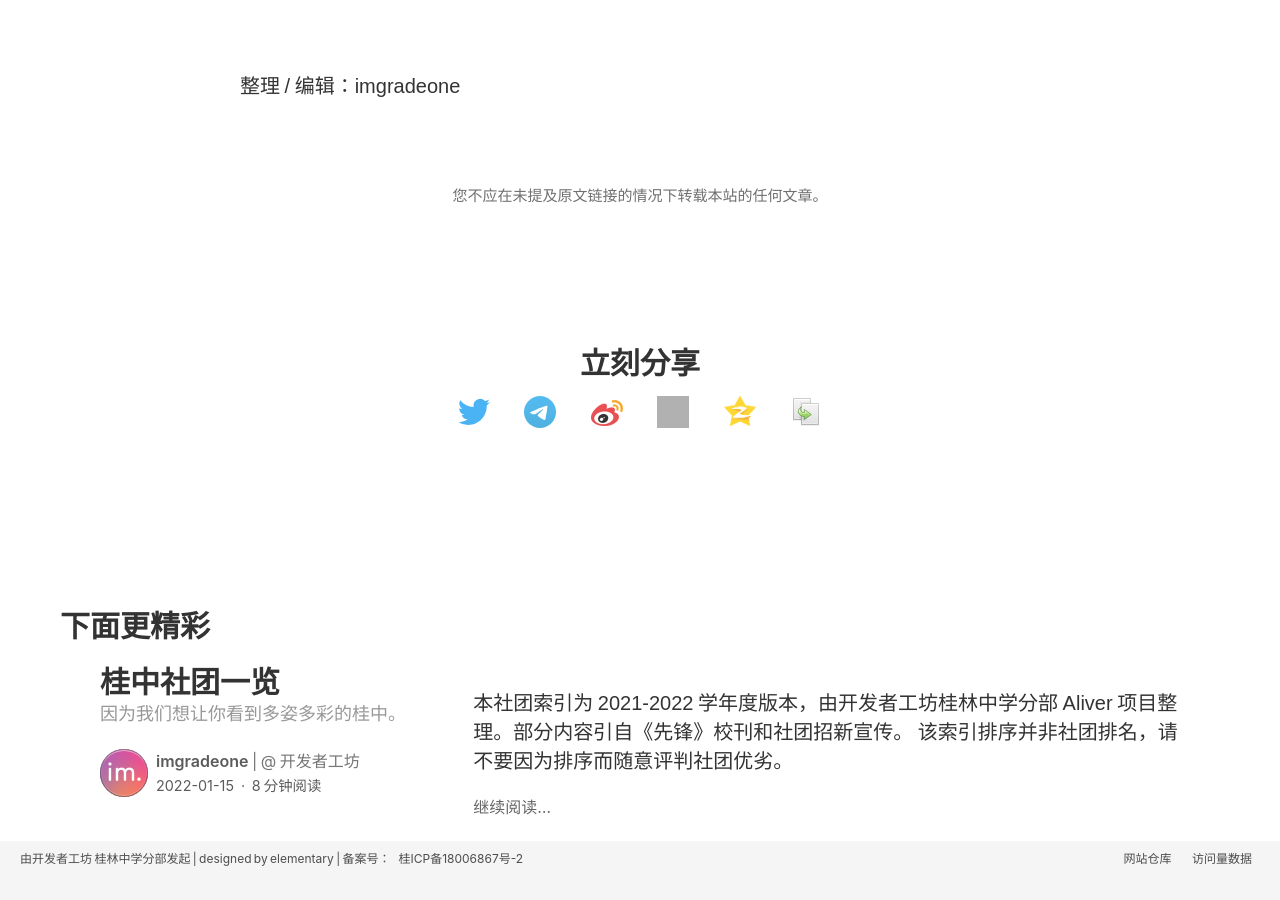
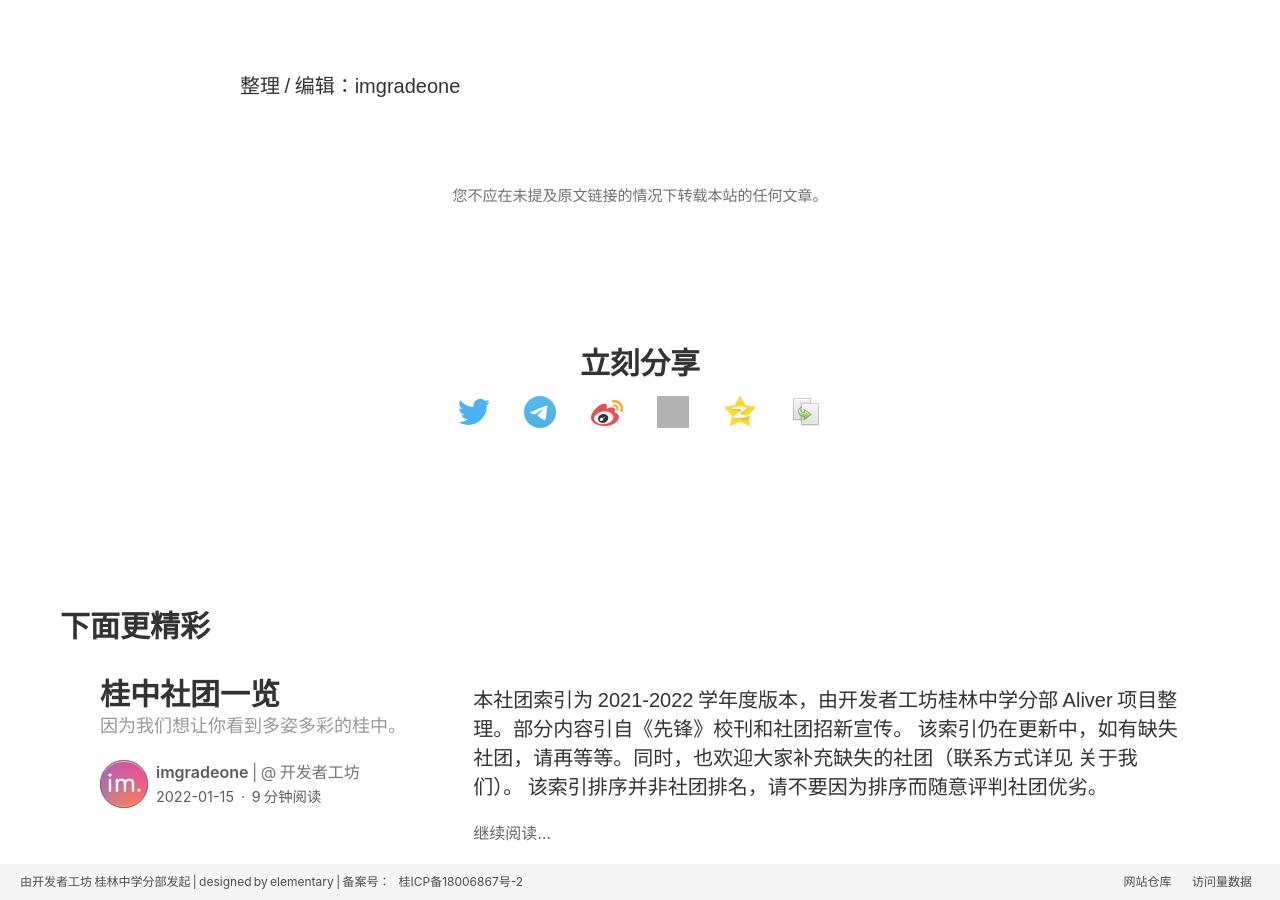
Before and after one commit to devswork-glzx/aliver, a Jekyll site: the page built from _posts/2022-01-17-songlist-2022-01-17.md, in a window 1280 px wide and 900 px high, scrolled down 1542 px. Built offline with Jekyll 4.4.1, drawn with Linux system fonts in a browser that asks for light colours; our own code applies the rules of GitHub Pages for plain Markdown files; before the commit the page ends 2419 px from its top, so only the background shows below that; some of the changed lines change nothing that is shown; grey boxes are pictures that could not be loaded.

Commit message:
Update 2022-01-15-meet-our-clubs-in-guilin-middle-school.md

```diff
--- a/_posts/2022-01-15-meet-our-clubs-in-guilin-middle-school.md
+++ b/_posts/2022-01-15-meet-our-clubs-in-guilin-middle-school.md
@@ -9,6 +9,7 @@ tags:
 ---
 
 > 本社团索引为 2021-2022 学年度版本，由开发者工坊桂林中学分部 Aliver 项目整理。部分内容引自《先锋》校刊和社团招新宣传。
+> 该索引仍在更新中，如有缺失社团，请再等等。同时，也欢迎大家补充缺失的社团（联系方式详见 [关于我们](https://glzx.lfdevs.com/aliver/helloworld/)）。
 > **该索引排序并非社团排名，请不要因为排序而随意评判社团优劣。**
 
 ## 时光驿客
@@ -19,7 +20,9 @@ tags:
 
 在学校的各大活动都有我们社团的身影：军训、校运会、校园之星、多校联谊、高三纪实、校园宣传片。我们负责拍视频和照片，记录下在校园生活每一个美好瞬间。还有社团明信片售卖！
 
-学校官方抖音号的部分视频我们也参与制作。在学校的支持与帮助下，我们正在组建校园电视台，组建成功以后，我们有更加优良的设备，可以学到更多的知识。
+[学校官方抖音号](https://www.douyin.com/user/MS4wLjABAAAAiJPzu3OXepzsLYkJpaRcusbHumfpGp9yjiZ6TR1mRUY) 的部分视频我们也参与制作。在学校的支持与帮助下，我们正在组建校园电视台，组建成功以后，我们有更加优良的设备，可以学到更多的知识。
+
+代表作有 [Coincidance 抖肩舞桂林中学版](https://www.bilibili.com/video/BV1CJ411r7LY)、[你对你的潜力一无所知 - 桂林中学 2020 高三纪实](https://www.bilibili.com/video/BV1Rg4y1v7aT)。
 
 ### 时光驿客内容推荐
 
@@ -151,6 +154,21 @@ TO 乐队是桂中的音乐类社团之一，内含主唱、电子琴手、吉
 
 ## The Oral English Club（英语口语社）
 
+英语口语社是一个欢乐和谐、共同进步、青春洋溢的大家庭，是一个本着相互学习、积极提高自身能力为目标，有着浓厚的校园知识学习氛围的社团。
+
+## 我们剧团
+
+主要是排练舞台剧，在 [2021 年校园之星社团专场](https://www.bilibili.com/video/BV1nV411e7ch?t=1850) 准备的节目是音乐剧《吉屋出租》。
+
+## 桂中微影 2013
+
+顾名思义，创立于 2013 年，主要进行微电影的创作以及拍摄，以丰富学生课余生活。积极参与校园文化建设。
+
+代表作品有[《念》](https://www.bilibili.com/video/BV125411W7sT)、[《全境监控》](https://www.bilibili.com/video/BV1rt411V7cC)。
+
+<div style="text-align: center">
+  <p><a rel="nofollow noopener noreferrer" target="_blank" href="https://space.bilibili.com/442528905" class="button" style="button">桂中微影 2013 的 bilibili 个人空间</a></p>
+</div>
 
 ## 未完待续
 
```
